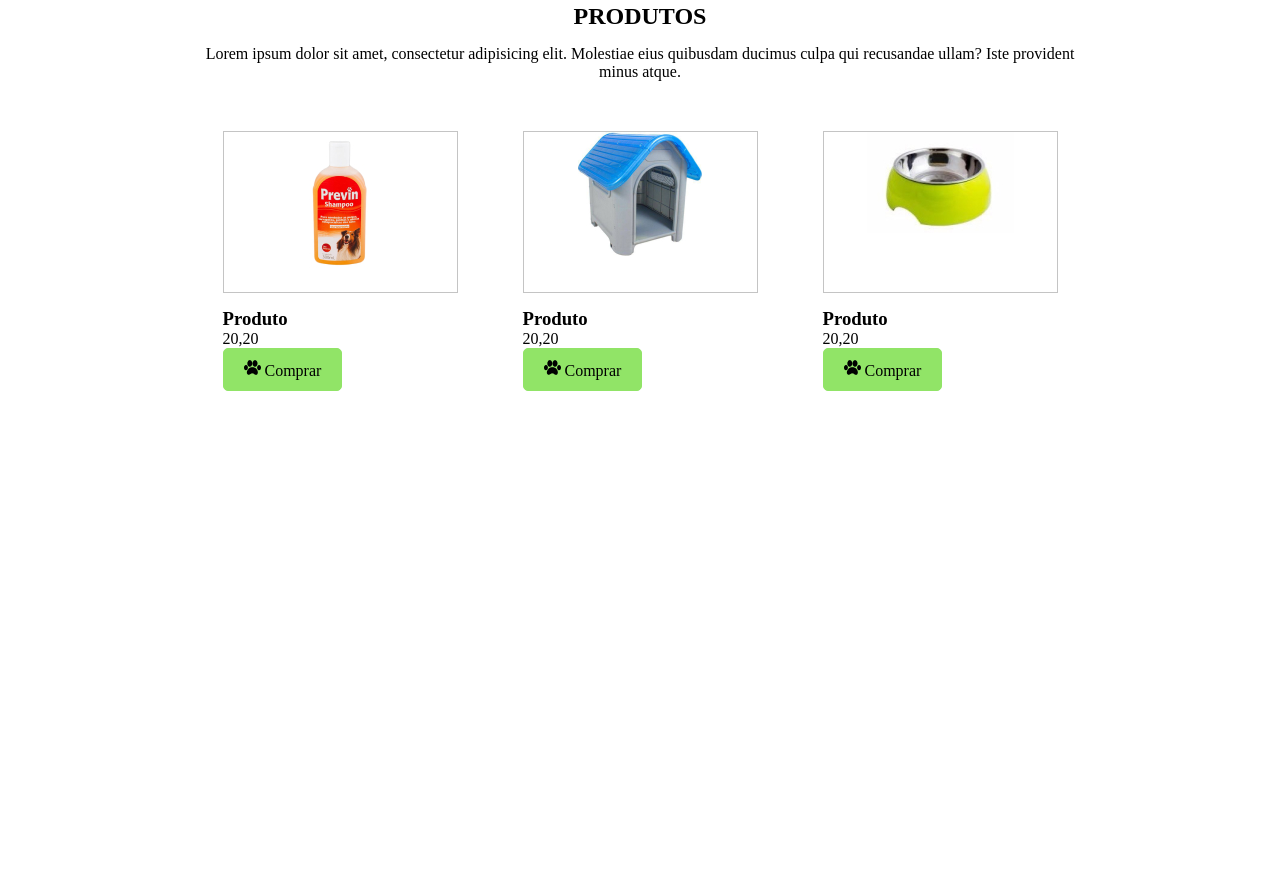
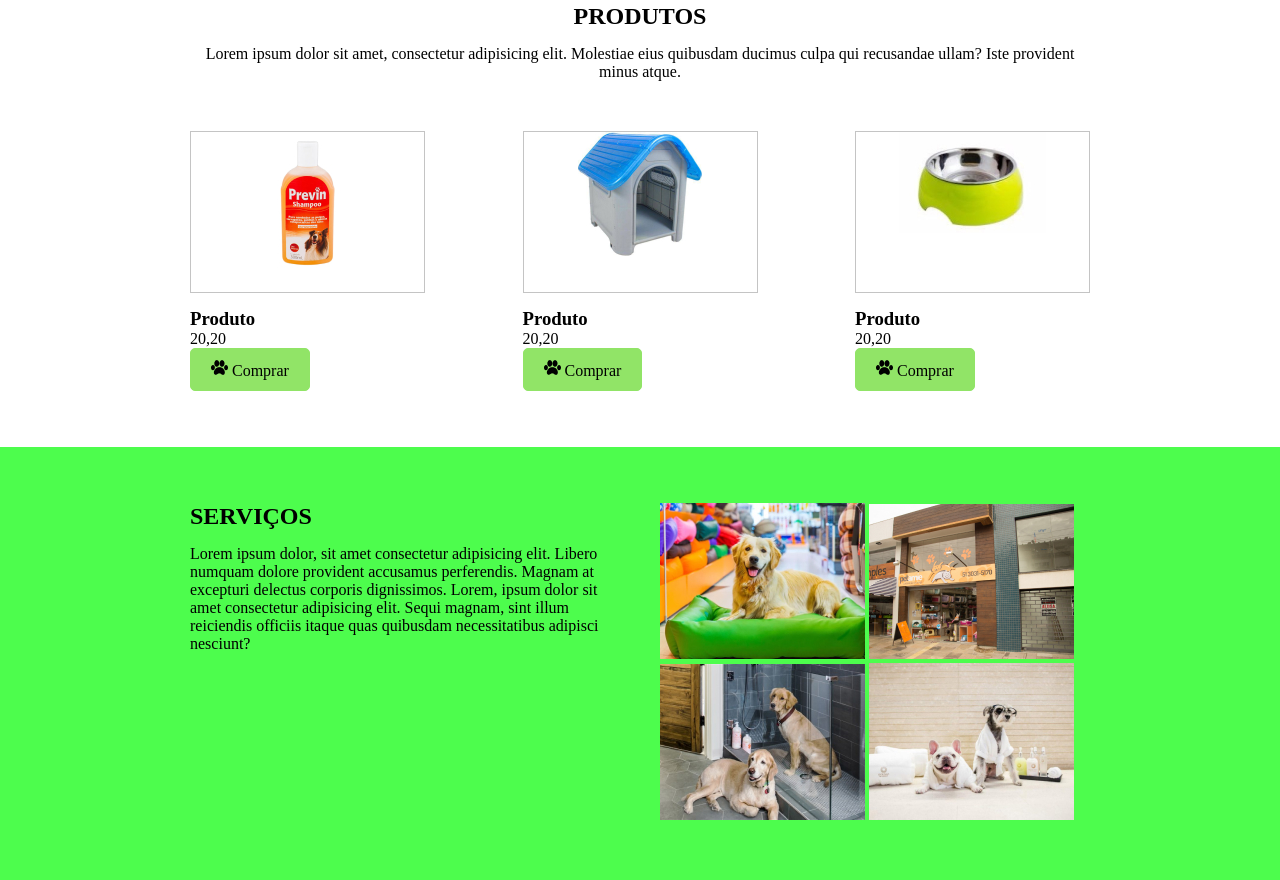
Before and after one commit to Mizuicy/Cat_pagina, a plain HTML site: page asset/index.html in a window 1280 px wide. Shown: the part 599-1479 px from the top of the page. Before the commit the page ends 1046 px from the top, so only its background shows below. Drawn offline with Linux system fonts and the light colour scheme.

Commit message:
Continuação da pagina

```diff
--- a/asset/css/page/index/partial/produtos.css
+++ b/asset/css/page/index/partial/produtos.css
@@ -7,9 +7,11 @@
 }
 .flex-container{
     display: flex;
-    justify-content: space-around;
+    justify-content: space-between;
 }
-
+.flex-container .col{
+    width: 430px;
+}
 .produto figure{
     border:  1px solid #c4c4c4;
     background-color: #fff;
--- a/asset/css/page/index/partial/sobre.css
+++ b/asset/css/page/index/partial/sobre.css
@@ -13,6 +13,6 @@ h2{
     padding: 56px 0;
 }
 
-.flex-container{
+.flex-container {
     display: flex;
 }
--- a/asset/index.html
+++ b/asset/index.html
@@ -89,6 +89,34 @@
             </article>
           </div>
       </section>
+      <section class="sobre_verde">
+        <div class="container flex-container">
+          <div class="col">
+            <h2>SERVIÇOS</h2>
+            <p>
+              Lorem ipsum dolor, sit amet consectetur adipisicing elit. Libero
+              numquam dolore provident accusamus perferendis. Magnam at
+              excepturi delectus corporis dignissimos. Lorem, ipsum dolor sit amet consectetur adipisicing elit. Sequi magnam, sint illum reiciendis officiis itaque quas quibusdam necessitatibus adipisci nesciunt?
+            </p>
+          </div>
+          <div class="col">
+            <img src="img/img-galeria-1.jpg" alt="Cachorros em um coxão" />
+            <img src="img/img-galeria-2.jpg" alt="Cachorros em um coxão" />
+            <img src="img/img-galeria-3.jpg" alt="Cachorros em um coxão" />
+            <img src="img/img-galeria-4.jpg" alt="Cachorros em um coxão" />
+          </div>
+        </div>
+      </section>
+      <section id="contato">
+        <div class="conteiner">
+          <div class="texto-centralizado">
+            <div class="flex-container">
+              <div class="col"></div>
+              <div class="col"></div>
+            </div>
+          </div>
+        </div>
+      </section>
     </main>
   </body>
 </html>
```
